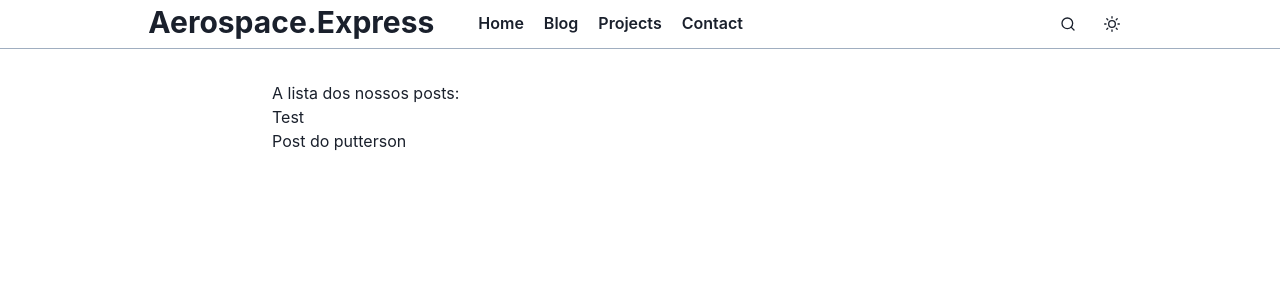
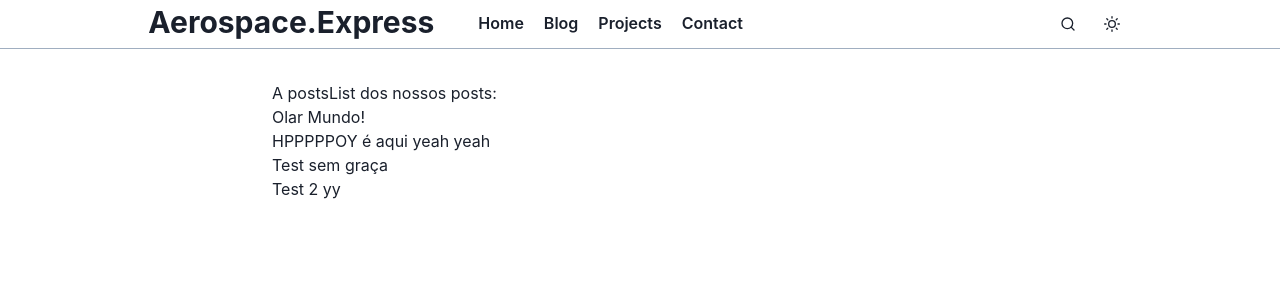
Before and after one commit to jpbadan/blog, a Next.js app: page / in a window 1280 px wide. Shown: the top 300 px of the page. Built offline with nearby package versions, Linux system fonts and the light colour scheme.

Commit message:
finished integration of MDX and gray matter

```diff
--- a/package.json
+++ b/package.json
@@ -27,6 +27,7 @@
     "@types/node": "^15.12.1",
     "@types/react": "^17.0.9",
     "react-fc": "^0.41.0",
+    "ts-transformer-keys": "^0.4.3",
     "typescript": "^4.3.2"
   }
 }
--- a/posts/LUIZ VIADO.mdx
+++ b/posts/LUIZ_VIADO.mdx
@@ -1,5 +1,8 @@
 ---
-title: Test
+title: Luzo Luzo
+isPublished: False
+author: Beiden
+
 ---
 
 
--- a/posts/hello.mdx
+++ b/posts/hello.mdx
@@ -1,3 +1,8 @@
+---
+title: Olar Mundo!
+isPublished: True
+---
+
 # Hello, *world*!
 
 Below is an example of JSX embedded in Markdown. <br /> **Try and change
--- a/posts/rodrod.mdx
+++ b/posts/rodrod.mdx
@@ -1,6 +1,8 @@
 ---
-title: Post do putterson
+title: HPPPPPOY é aqui yeah yeah
+isPublished: True
 ---
+
 
 # OLHAR RODROD
 
--- a/posts/teste.mdx
+++ b/posts/teste.mdx
@@ -1,3 +1,9 @@
+---
+title: Test sem graça
+isPublished: True
+---
+
+
 # MDX + Next.js
 
 Look, a button! 👇
--- a/posts/teste2.mdx
+++ b/posts/teste2.mdx
@@ -1,6 +1,8 @@
 ---
-seoTitle: 'This is a nice title'
+title: Test 2 yy
+isPublished: True
 ---
+
 
 # Some Random Path
 
--- /dev/null
+++ b/src/interfaces/PostProps.ts
@@ -0,0 +1,18 @@
+export interface PostProps {
+    id: string,
+    title: string,
+    isPublished: boolean,
+    seoTitle?: string | undefined,
+    author?: string | undefined,
+    description?: string | undefined,
+    favicon?: string | undefined,
+    tags?: string[] | undefined,
+    publishedOn?: string,
+
+    // layout?: "article"|"essay",
+}
+
+export default interface MdxPost {
+    content: string|undefined,
+    props: PostProps
+}
--- a/src/pages/index.tsx
+++ b/src/pages/index.tsx
@@ -1,25 +1,25 @@
 import { Button } from "@chakra-ui/button";
 import { Text, Link, Spacer, Container, Heading, ListItem, List } from "@chakra-ui/layout";
 import { GetStaticProps, GetStaticPaths, GetServerSideProps, InferGetStaticPropsType } from 'next'
-import getAllPostProps from "../utils/getAllPostProps";
+import getAllPosts from "../utils/getAllPosts";
 import listPosts from '../utils/listPostsFileName';
 
-
+const blogPosts = getAllPosts()
 
 export default function Home({posts}:InferGetStaticPropsType<typeof getStaticProps>) {
-  const lista = posts.map((post) =>
-    <ListItem key={post.postName}>
-      <Link href={post.postName}>
-        {post.frontMatter.title}
+  const postsList = posts.map((post) =>
+    <ListItem key={post.props.id}>
+      <Link href={post.props.id}>
+        {post.props.title}
       </Link>
     </ListItem>)
 
   return (
     <>
     <Container maxWidth="container.md">
-     <Text>A lista dos nossos posts: </Text>
-      <List>{lista}</List>
-     <Text as='strong'>{posts[0].content}</Text>
+     <Text>A postsList dos nossos posts: </Text>
+      <List>{postsList}</List>
+     {/* <Text as='strong'>{posts[1].content}</Text> */}
     </Container>
 
     </>
@@ -30,11 +30,15 @@ export const getStaticProps = async () => {
   // const posts = listPosts();
   // console.log('olar = ',posts)
 
-  const posts = getAllPostProps();
+
+  // console.log('posts', posts)
+  // console.log(getAllPosts())
+
+  const allPublishedPosts = blogPosts.filter(post => post.props.isPublished)
 
   return {
     props: {
-      posts,
+      posts: allPublishedPosts,
     }
   }
 }
--- a/src/utils/getAllPostProps.ts
+++ /dev/null
@@ -1,26 +0,0 @@
-import matter from 'gray-matter';
-import fs from 'fs';
-import path from 'path';
-import listPostsFileName from './listPostsFileName';
-
-export default function getAllPostProps(){
-    const postProps = [];
-    const fileNames = listPostsFileName();
-    const folderPath = path.join(process.cwd(), 'posts')
-
-    fileNames.forEach((post) => {
-        const filePath = path.join(folderPath, `${post}.mdx`)
-        const rawFileSource = fs.readFileSync(filePath)
-
-        const { content, data } = matter(rawFileSource)
-
-        postProps.push({
-            postName:post,
-            mdx:content,
-            frontMatter: data,
-        })
-
-    });
-
-    return postProps
-}
--- /dev/null
+++ b/src/utils/getAllPosts.ts
@@ -0,0 +1,64 @@
+import matter from 'gray-matter';
+import fs from 'fs';
+import path from 'path';
+import listPostsFileName from './listPostsFileName';
+import MdxPost from '../interfaces/PostProps';
+import {keys} from 'ts-transformer-keys'
+import { mdx } from '@mdx-js/react';
+
+interface RegisterPostInterfaceDTO{
+    id: any,
+    postData: any,
+    content: any,
+}
+
+function registerPostInterface({id, postData, content}:RegisterPostInterfaceDTO):MdxPost{
+    let mdxPost:MdxPost
+
+    try {
+        if('title' in postData == false){
+            throw 'title property is missing for ' + id
+        }
+        else if ('isPublished' in postData == false){
+            throw 'isPublished property is missing for ' + id
+        }
+        else{
+            mdxPost = {content, props:{... postData, id}}
+        }
+
+    } catch (error) {
+        console.log(error)
+        return undefined
+    }
+
+
+    return mdxPost
+}
+
+// export default function getAllPosts():Promise<MdxPost[]>{
+    export default function getAllPosts():MdxPost[]{
+    const posts:MdxPost[]  = [];
+    const fileNames = listPostsFileName();
+    const folderPath = path.join(process.cwd(), 'posts')
+
+    fileNames.forEach((postName) => {
+        const filePath = path.join(folderPath, `${postName}.mdx`)
+        const rawFileSource = fs.readFileSync(filePath)
+
+        const { content, data: postData } = matter(rawFileSource)
+
+        const currentPost = registerPostInterface({id: postName, content, postData})
+
+        currentPost ? posts.push(currentPost):''
+
+
+        // posts.push({
+        //     postName:postName,
+        //     mdx:content,
+        //     frontMatter: postData,
+        // })
+
+    });
+
+    return posts
+}
```
Also changed, not shown: src/pages/[post].tsx (+25 -8 lines), 1 other file (tests, documents, lock files or other folders).
